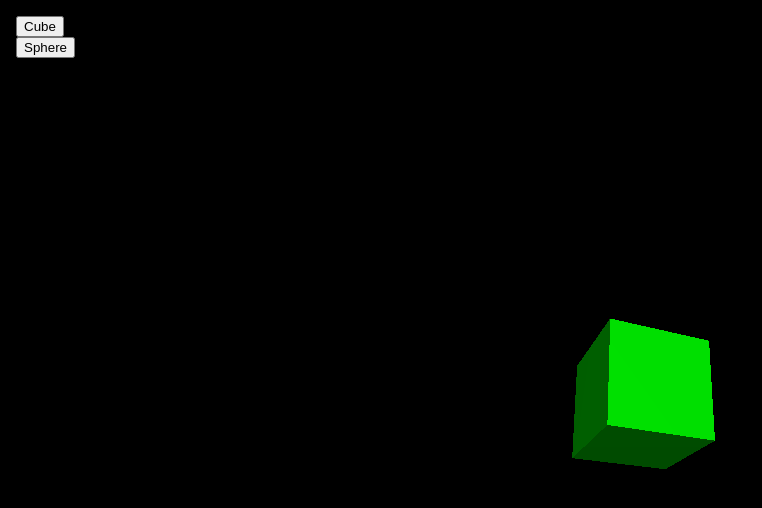
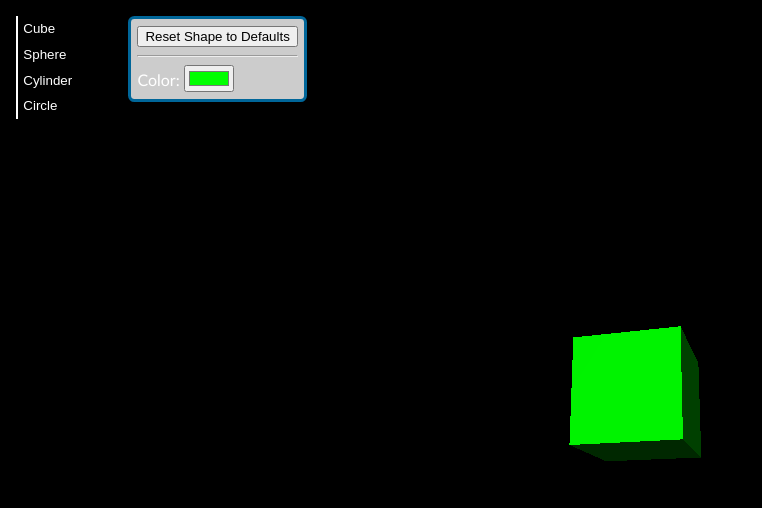
Before and after one commit to gvsboy/threecube, a website with bundled scripts: page src/html/index.dev.html in a window 1280 px wide. Shown: the whole page, without its empty margins (0-762 px from the left). Built offline with nearby package versions, Linux system fonts and the light colour scheme; files whose address does not match are found by name.

Commit message:
Adding more shapes. Building custom properties UI.

```diff
--- a/gulpfile.js
+++ b/gulpfile.js
@@ -80,14 +80,20 @@ gulp.task('dev', function() {
       .pipe(livereload());
   }
 
+  function copyHTML() {
+    gulp
+      .src('src/html/index.dev.html')
+      .pipe(rename('index.html'))
+      .pipe(gulp.dest(DEV_DIR))
+      .pipe(livereload());
+  }
+
   // Copy over the index file. Nothing fancy.
-  gulp
-    .src('src/html/index.dev.html')
-    .pipe(rename('index.html'))
-    .pipe(gulp.dest(DEV_DIR));
+
 
   //Watch for SCSS changes and reload.
   gulp.watch('src/scss/*.scss', compileSASS);
+  gulp.watch('src/html/*.html', copyHTML);
 
   // Boot the livereload server.
   livereload.listen();
@@ -95,6 +101,7 @@ gulp.task('dev', function() {
   // Execute an initial compile.
   compileJS();
   compileSASS();
+  copyHTML();
 });
 
 gulp.task('prod-libs', function() {
--- a/src/html/index.dev.html
+++ b/src/html/index.dev.html
@@ -10,10 +10,19 @@
 
   <body>
 
-    <ul id="list-actions">
+    <ul id="factory">
       <li><button class="cube">Cube</button></li>
       <li><button class="sphere">Sphere</button></li>
+      <li><button class="cylinder">Cylinder</button></li>
+      <li><button class="circle">Circle</button></li>
     </ul>
+
+    <div id="properties">
+      <button class="reset">Reset Shape to Defaults</button>
+      <hr>
+      <label for="input-color">Color:</label>
+      <input id="input-color" type="color" value="#00ff00">
+    </div>
 
     <script src="libs.js"></script>
     <script src="main.js"></script>
--- a/src/js/app.js
+++ b/src/js/app.js
@@ -19,6 +19,20 @@ var factories = {
   sphere: () => {
     return new THREE.Mesh(
       new THREE.SphereGeometry(1, 32, 32),
+      new THREE.MeshLambertMaterial({color: 0x00ff00})
+    );
+  },
+
+  cylinder: () => {
+    return new THREE.Mesh(
+      new THREE.CylinderGeometry(1, 1, 3, 32),
+      new THREE.MeshLambertMaterial({color: 0x00ff00})
+    )
+  },
+
+  circle: () => {
+    return new THREE.Mesh(
+      new THREE.CircleGeometry(1, 32),
       new THREE.MeshLambertMaterial({color: 0x00ff00})
     );
   },
@@ -75,10 +89,10 @@ var getLabel = evt => {
  * Fancy-schmancy render loop creator. Well, not **too** fancy anyways.
  * Not sure about the best way to handle this in FP, or in a pure way.
  * This is fine for now.
- * @param  {Scene} scene A THREE.js Scene object.
- * @param  {Camera} camera A THREE.js Camera object.
- * @param  {Renderer} renderer A THREE.js renderer.
- * @param  {Function} getter A method for retrieving the main object.
+ * @param {Scene} scene A THREE.js Scene object.
+ * @param {Camera} camera A THREE.js Camera object.
+ * @param {Renderer} renderer A THREE.js renderer.
+ * @param {Function} getter A method for retrieving the main object.
  */
 function startRenderLoop(scene, camera, renderer, getter) {
   (function loop() {
@@ -99,7 +113,8 @@ var WIDTH = window.innerWidth,
     HEIGHT = window.innerHeight,
 
     // This is what we'll call the shape being rendered.
-    MAIN_OBJECT = 'mainObject',
+    OBJECT_NAME = 'mainObject',
+    DEFAULT_OBJECT = 'cube',
 
     // The three things needed to render a scene:
     scene = new THREE.Scene(),
@@ -119,31 +134,33 @@ document.body.appendChild(renderer.domElement);
 var addObjectByLabel = _.flowRight(addObject(scene), createObjectByLabel(factories), getLabel);
 
 // Adds an object and sets the name as 'main'.
-var addAndNameObjectByLabel = _.flowRight(nameObject(MAIN_OBJECT), addObjectByLabel);
+var addAndNameObjectByLabel = _.flowRight(nameObject(OBJECT_NAME), addObjectByLabel);
 
 // Remove an object by name;
 var removeObjectByName = _.flowRight(removeObject(scene), getObjectByName);
 
 // Retrieve the main object from the scene.
-var getMainObject = _.partial(getObjectByName, scene, MAIN_OBJECT);
+var getMainObject = _.partial(getObjectByName, scene, OBJECT_NAME);
 
 // Jank, but I'm not sure how to do better yet. The click handler
 // for swapping out the main object with a new one.
 var swapObjectOnClick = _.flowRight(addAndNameObjectByLabel, evt => {
-  removeObjectByName(scene, MAIN_OBJECT);
+  removeObjectByName(scene, OBJECT_NAME);
   return evt;
 });
 
+var test = createObjectByLabel(factories, 'cube');
+
 // Listen for button clicks.
 window.document
-  .getElementById('list-actions')
+  .getElementById('factory')
   .addEventListener('click', swapObjectOnClick);
 
 // Shed some light on the subject.
 addObjectByLabel('pointLight');
 
 // Create the default shape.
-addAndNameObjectByLabel('cube');
+addAndNameObjectByLabel(DEFAULT_OBJECT);
 
 // Start rendering that shiz!
 startRenderLoop(scene, camera, renderer, getMainObject);
--- a/src/scss/main.scss
+++ b/src/scss/main.scss
@@ -1,6 +1,20 @@
+$text-color: #fff;
+$panel-bg: #ccc;
+$panel-border-color: #006699;
+$panel-gutter: 0.4em;
+
+@mixin panel-border() {
+  color: #fff;
+  padding: $panel-gutter;
+  background-color: $panel-bg;
+  border: 0.2em solid $panel-border-color;
+  border-radius: $panel-gutter;
+}
+
 body {
   margin: 0;
   padding: 0;
+  font-family: calibri;
 }
 
 canvas {
@@ -8,11 +22,39 @@ canvas {
   height: 100%;
 };
 
-ul {
+#factory {
   position: absolute;
   top: 1em;
   left: 1em;
   margin: 0;
   padding: 0;
+  width: 8em;
   list-style-type: none;
+
+  button {
+    width: 100%;
+    color: $text-color;
+    padding: $panel-gutter;
+    background: none;
+    border: none;
+    border-left: 0.2em solid $text-color;
+    text-align: left;
+    cursor: pointer;
+    transition: border 0.1s;
+
+    &:hover {
+      border-left: 1em solid $text-color;
+    }
+
+    &.selected {
+      @include panel-border();
+    }
+  }
 }
+
+#properties {
+  @include panel-border();
+  position: absolute;
+  top: 1em;
+  left: 8em;
+}
```
Also changed, not shown: dist/dev/index.html, dist/dev/main.css, dist/dev/main.js.
